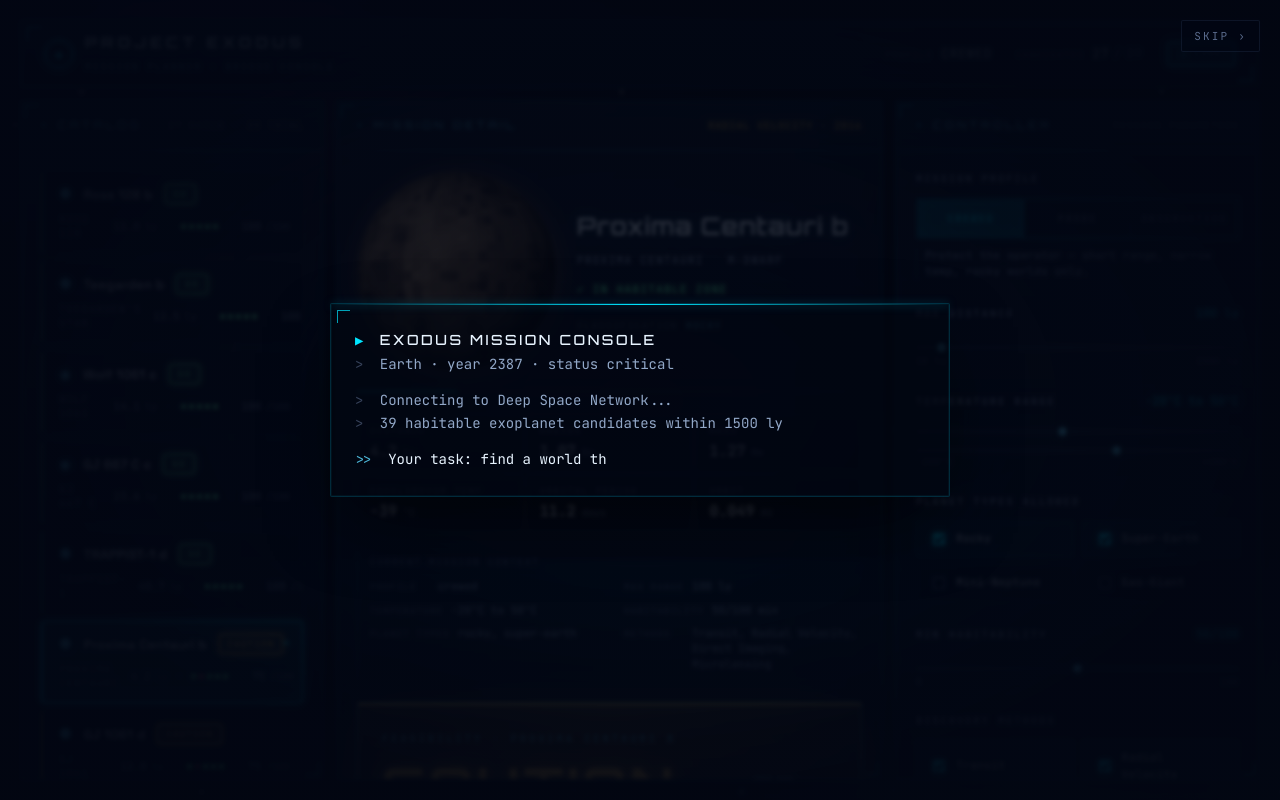
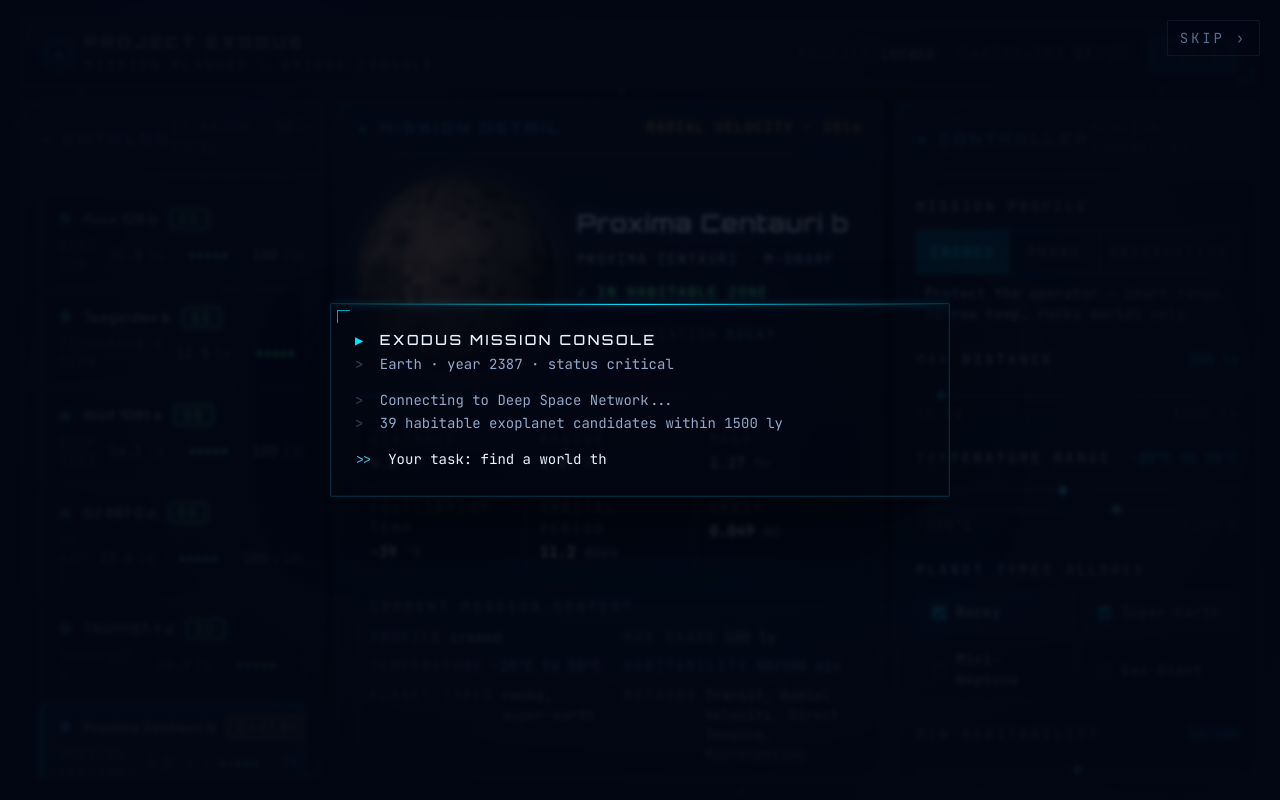
Before and after one commit to chuseungh2/ReactiveSandbox, a React (Vite) app: page / in a window 1280 px wide. Built offline with nearby package versions, Linux system fonts and the light colour scheme.

Commit message:
Increase small HUD text size

```diff
--- a/src/App.css
+++ b/src/App.css
@@ -135,7 +135,7 @@
 
 .header__subtitle {
   font-family: var(--font-mono);
-  font-size: 10px;
+  font-size: 14px;
   color: var(--accent-cyan-soft);
   text-transform: uppercase;
   letter-spacing: 0.18em;
@@ -158,7 +158,7 @@
 
 .readout__label {
   font-family: var(--font-mono);
-  font-size: 9px;
+  font-size: 14px;
   text-transform: uppercase;
   letter-spacing: 0.16em;
   color: var(--text-muted);
@@ -166,7 +166,7 @@
 
 .readout__value {
   font-family: var(--font-mono);
-  font-size: 13px;
+  font-size: 14px;
   color: var(--text-primary);
   text-transform: uppercase;
   letter-spacing: 0.05em;
@@ -292,7 +292,7 @@
    should never compete with the planet hero or feasibility verdict. */
 .panel__title {
   font-family: var(--font-display);
-  font-size: 11px;
+  font-size: 14px;
   font-weight: 600;
   letter-spacing: 0.28em;
   color: var(--accent-cyan-soft);
@@ -305,14 +305,14 @@
 
 .panel__title::before {
   content: "◆";
-  font-size: 7px;
+  font-size: 14px;
   color: var(--accent-cyan);
   opacity: 0.6;
 }
 
 .panel__meta {
   font-family: var(--font-mono);
-  font-size: 10px;
+  font-size: 14px;
   letter-spacing: 0.1em;
   color: var(--text-muted);
   text-transform: uppercase;
@@ -363,7 +363,7 @@
 
 .empty-state__hint {
   margin-top: var(--space-2);
-  font-size: 12px;
+  font-size: 14px;
   color: var(--text-muted);
   font-family: var(--font-mono);
 }
@@ -448,7 +448,7 @@
   right: var(--space-3);
   top: var(--space-3);
   color: var(--accent-cyan);
-  font-size: 12px;
+  font-size: 14px;
   text-shadow: 0 0 8px var(--accent-cyan-glow);
 }
 
@@ -461,7 +461,7 @@
 }
 
 .planet-card__row--meta {
-  font-size: 11px;
+  font-size: 14px;
   color: var(--text-muted);
 }
 
@@ -473,7 +473,7 @@
 
 .planet-card__name {
   font-weight: 600;
-  font-size: 13px;
+  font-size: 14px;
   color: var(--text-primary);
   flex: 1 1 auto;
   overflow: hidden;
@@ -498,7 +498,7 @@
   color: var(--text-secondary);
 }
 
-.planet-card__unit { color: var(--text-muted); margin-left: 1px; font-size: 10px; }
+.planet-card__unit { color: var(--text-muted); margin-left: 1px; font-size: 14px; }
 .planet-card__divider { color: var(--text-muted); margin: 0 var(--space-1); opacity: 0.5; }
 
 /* 5-dot sparkline showing per-check pass/fail at a glance.
@@ -542,7 +542,7 @@
   align-items: center;
   height: 20px;
   padding: 0 var(--space-2);
-  font-size: 9px;
+  font-size: 14px;
   font-weight: 700;
   letter-spacing: 0.14em;
   text-transform: uppercase;
@@ -664,7 +664,7 @@
   align-items: center;
   gap: var(--space-2);
   font-family: var(--font-mono);
-  font-size: 11px;
+  font-size: 14px;
   color: var(--text-secondary);
   text-transform: uppercase;
   letter-spacing: 0.12em;
@@ -677,7 +677,7 @@
 
 .planet-hero__zone {
   font-family: var(--font-mono);
-  font-size: 11px;
+  font-size: 14px;
   letter-spacing: 0.12em;
   text-transform: uppercase;
   margin-top: var(--space-1);
@@ -697,7 +697,7 @@
   align-items: baseline;
   gap: var(--space-2);
   font-family: var(--font-mono);
-  font-size: 10px;
+  font-size: 14px;
   letter-spacing: 0.12em;
   text-transform: uppercase;
   margin-top: var(--space-1);
@@ -746,7 +746,7 @@
   align-items: center;
   flex-wrap: wrap;
   gap: var(--space-2);
-  font-size: 11px;
+  font-size: 14px;
   color: var(--text-secondary);
   text-transform: uppercase;
   letter-spacing: 0.12em;
@@ -780,7 +780,7 @@
 
 .metric__label {
   font-family: var(--font-mono);
-  font-size: 9px;
+  font-size: 14px;
   text-transform: uppercase;
   letter-spacing: 0.18em;
   color: var(--text-muted);
@@ -793,7 +793,7 @@
   font-family: var(--font-mono);
 }
 
-.metric__unit { font-size: 10px; color: var(--text-muted); }
+.metric__unit { font-size: 14px; color: var(--text-muted); }
 
 /* Current mission context — Tier 2 ambient readout. No card chrome,
    no glow strip. Just a labelled block of terminal-style key/value
@@ -808,7 +808,7 @@
 .mission-context__label {
   display: block;
   font-family: var(--font-mono);
-  font-size: 9px;
+  font-size: 14px;
   text-transform: uppercase;
   letter-spacing: 0.22em;
   color: var(--text-muted);
@@ -831,7 +831,7 @@
 
 .mission-context__item-label {
   font-family: var(--font-mono);
-  font-size: 9px;
+  font-size: 14px;
   color: var(--text-muted);
   letter-spacing: 0.14em;
   text-transform: uppercase;
@@ -842,7 +842,7 @@
 .mission-context__item-value {
   color: var(--text-secondary);
   font-family: var(--font-mono);
-  font-size: 11px;
+  font-size: 14px;
   line-height: 1.4;
   overflow-wrap: anywhere;
   flex: 1 1 auto;
@@ -864,7 +864,7 @@
 
 .earth-compare__label {
   font-family: var(--font-mono);
-  font-size: 9px;
+  font-size: 14px;
   text-transform: uppercase;
   letter-spacing: 0.22em;
   color: var(--text-muted);
@@ -896,7 +896,7 @@
 
 .earth-compare__text {
   font-family: var(--font-mono);
-  font-size: 10px;
+  font-size: 14px;
   fill: var(--text-secondary);
   letter-spacing: 0.1em;
   text-transform: uppercase;
@@ -957,7 +957,7 @@
 
 .feas__heading {
   font-family: var(--font-mono);
-  font-size: 10px;
+  font-size: 14px;
   font-weight: 600;
   letter-spacing: 0.32em;
   color: var(--accent-cyan-soft);
@@ -1043,20 +1043,20 @@
 .feas__check--fail .feas__check-icon { color: var(--status-nogo); text-shadow: 0 0 8px var(--status-nogo-glow); }
 
 .feas__check-label {
-  font-size: 13px;
+  font-size: 14px;
   color: var(--text-primary);
   letter-spacing: 0.02em;
 }
 
 .feas__check-weight {
   font-family: var(--font-mono);
-  font-size: 11px;
+  font-size: 14px;
   color: var(--text-muted);
 }
 
 .feas__check-detail {
   grid-column: 2 / 4;
-  font-size: 11px;
+  font-size: 14px;
   color: var(--text-muted);
   font-family: var(--font-mono);
   letter-spacing: 0.02em;
@@ -1165,7 +1165,7 @@
 
 .control-group__label {
   font-family: var(--font-mono);
-  font-size: 10px;
+  font-size: 14px;
   font-weight: 600;
   letter-spacing: 0.22em;
   color: var(--text-secondary);
@@ -1176,14 +1176,14 @@
    value the user is currently moving. */
 .control-group__value {
   font-family: var(--font-mono);
-  font-size: 12px;
+  font-size: 14px;
   color: var(--accent-cyan);
   text-shadow: 0 0 8px var(--accent-cyan-glow);
 }
 
 .control-hint {
   margin-top: var(--space-2);
-  font-size: 10px;
+  font-size: 14px;
   color: var(--text-muted);
   font-family: var(--font-mono);
   letter-spacing: 0.05em;
@@ -1197,7 +1197,7 @@
   color: var(--text-secondary);
   text-transform: none;
   letter-spacing: 0.02em;
-  font-size: 11px;
+  font-size: 14px;
   line-height: 1.5;
   border-left: 1px solid var(--accent-cyan-dim);
   padding-left: var(--space-2);
@@ -1217,7 +1217,7 @@
 .profile-toggle__btn {
   padding: var(--space-3) var(--space-2);
   font-family: var(--font-mono);
-  font-size: 10px;
+  font-size: 14px;
   font-weight: 600;
   text-transform: uppercase;
   letter-spacing: 0.18em;
@@ -1295,7 +1295,7 @@
   display: flex;
   justify-content: space-between;
   font-family: var(--font-mono);
-  font-size: 9px;
+  font-size: 14px;
   color: var(--text-muted);
   letter-spacing: 0.08em;
 }
@@ -1368,7 +1368,7 @@
 }
 
 .check__label {
-  font-size: 11px;
+  font-size: 14px;
   color: var(--text-primary);
   text-transform: capitalize;
   font-family: var(--font-mono);
@@ -1401,7 +1401,7 @@
 
 .summary-readout__label {
   font-family: var(--font-mono);
-  font-size: 9px;
+  font-size: 14px;
   font-weight: 600;
   letter-spacing: 0.22em;
   color: var(--accent-cyan-soft);
@@ -1433,7 +1433,7 @@
 
 .summary-readout__warn {
   margin-top: var(--space-1);
-  font-size: 10px;
+  font-size: 14px;
   color: var(--status-nogo);
   text-transform: uppercase;
   letter-spacing: 0.12em;
@@ -1476,7 +1476,7 @@
 
 .intro__skip button {
   font-family: var(--font-mono);
-  font-size: 11px;
+  font-size: 14px;
   letter-spacing: 0.2em;
   color: var(--text-muted);
   text-transform: uppercase;
@@ -1642,7 +1642,7 @@
 .intro__continue-btn {
   padding: var(--space-2) var(--space-4);
   font-family: var(--font-mono);
-  font-size: 11px;
+  font-size: 14px;
   font-weight: 600;
   letter-spacing: 0.28em;
   color: var(--accent-cyan);
@@ -1719,7 +1719,7 @@
 
 .intro__subtitle {
   font-family: var(--font-mono);
-  font-size: 12px;
+  font-size: 14px;
   letter-spacing: 0.36em;
   text-transform: uppercase;
   color: var(--accent-cyan-soft);
@@ -1731,7 +1731,7 @@
   margin-top: var(--space-3);
   padding: var(--space-4) var(--space-6);
   font-family: var(--font-display);
-  font-size: 13px;
+  font-size: 14px;
   font-weight: 600;
   letter-spacing: 0.36em;
   color: var(--accent-cyan);
@@ -1771,7 +1771,7 @@
 
 .intro__op {
   font-family: var(--font-mono);
-  font-size: 10px;
+  font-size: 14px;
   letter-spacing: 0.32em;
   color: var(--text-muted);
   text-transform: uppercase;
@@ -1804,11 +1804,11 @@
     flex-wrap: wrap;
   }
   .header__title h1 {
-    font-size: 13px;
+    font-size: 14px;
     letter-spacing: 0.22em;
   }
   .header__subtitle {
-    font-size: 9px;
+    font-size: 14px;
     letter-spacing: 0.14em;
   }
   .panels {
```
